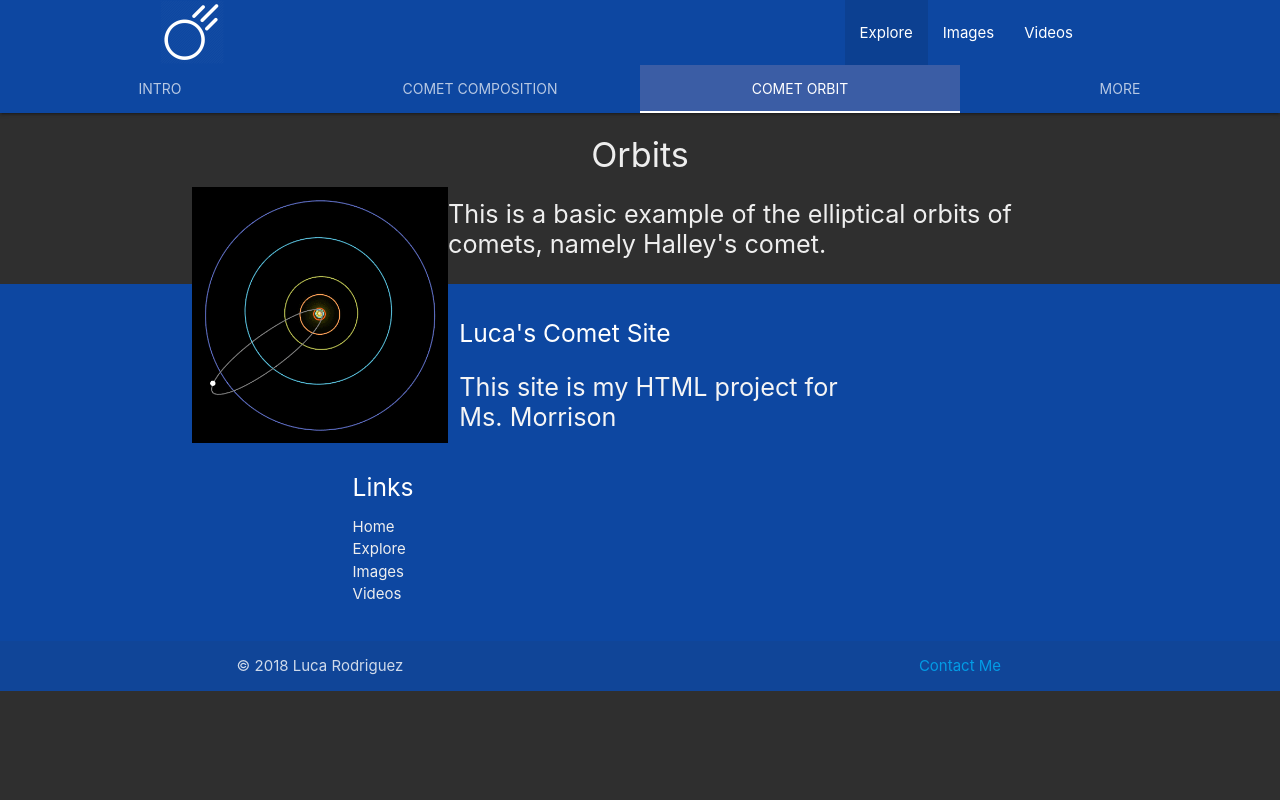
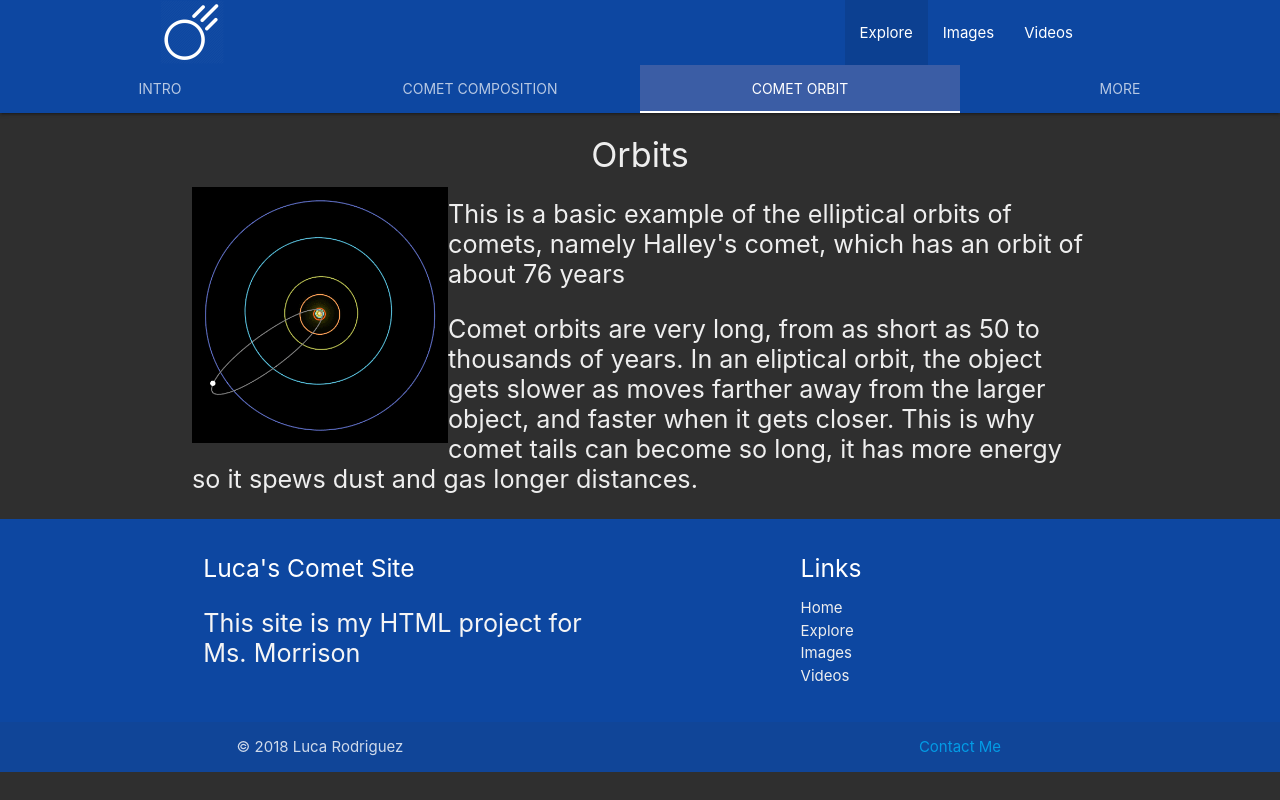
Before and after one commit to soul-natsu/soul-natsu.github.io, a plain HTML site: page explorer.html in a window 1280 px wide. Both pictures are taken after a click on the link "COMET ORBIT". Drawn offline with nearby package versions, Linux system fonts and the light colour scheme.

Commit message:
Update explorer.html

```diff
--- a/explorer.html
+++ b/explorer.html
@@ -76,15 +76,16 @@
   	<h4 class="grey-text text-lighten-3 center">Compositon</h4>
 	      <img class="materialboxed left" width="256" data-caption="The parts of a comet tail" src="img/kometeroj.jpg"/>
 
-	  <p class="grey-text text-lighten-3 flow-text">Comets are comprised of ice, rock, and gas. The parts of a comet are the nucleus, tail, and coma. The tail and coma only appear when the comet gets close to the sun and heats up. The coma is the gas that surrounds the comet as its material vaporizes, it can be several hundred thousand kilometers. The tail is the line of gas the comet pulls as it moves, it can also be very long.</p>
+	  <p class="grey-text text-lighten-3 flow-text">Comets are comprised of ice, rock, and gas. The parts of a comet are the nucleus, tail, and coma. The tail and coma only appear when the comet gets close to the sun and heats up. The coma is the gas that surrounds the comet as its material vaporizes, it can be several hundred thousand kilometers. The tail is the line of gas the comet pulls as it moves, it can also be even longer than the coma.</p>
   	<div class="container">
-	  <p class="grey-text text-lighten-3 flow-text">The size of comets is fairly big; most tend to be several kilometers around or more.</p>
+	  <p class="grey-text text-lighten-3 flow-text">The size of comets is fairly big; most tend to be several kilometers around or more. </p>
 	  </div>
 	</div>
   <div id="orbit" class="container">
   	<h4 class="grey-text text-lighten-3 center">Orbits</h4>
 	  <img class="materialboxed left" width="256" data-caption="Example comet orbit" src="img/halleys.gif"/>
-	  <p class="grey-text text-lighten-3 flow-text">This is a basic example of the elliptical orbits of comets, namely Halley's comet.</p>
+	  <p class="grey-text text-lighten-3 flow-text">This is a basic example of the elliptical orbits of comets, namely Halley's comet, which has an orbit of about 76 years</p>
+	  <p class="grey-text text-lighten-3 flow-text">Comet orbits are very long, from as short as 50 to thousands of years. In an eliptical orbit, the object gets slower as moves farther away from the larger object, and faster when it gets closer. This is why comet tails can become so long, it has more energy so it spews dust and gas longer distances.</p>
   </div>
   <div id="more" class="container">
   	<h4 class="grey-text text-lighten-3 center">More</h4>
```
